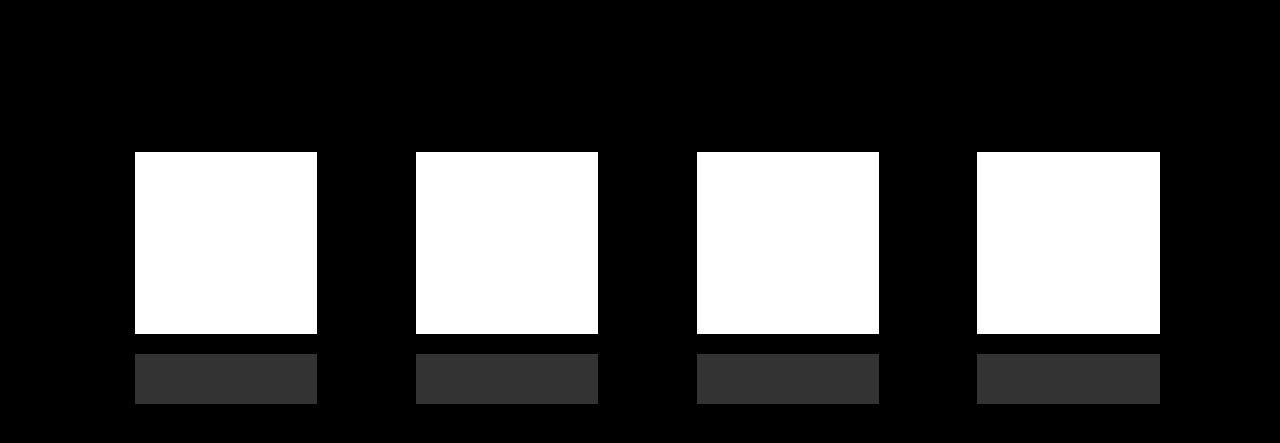
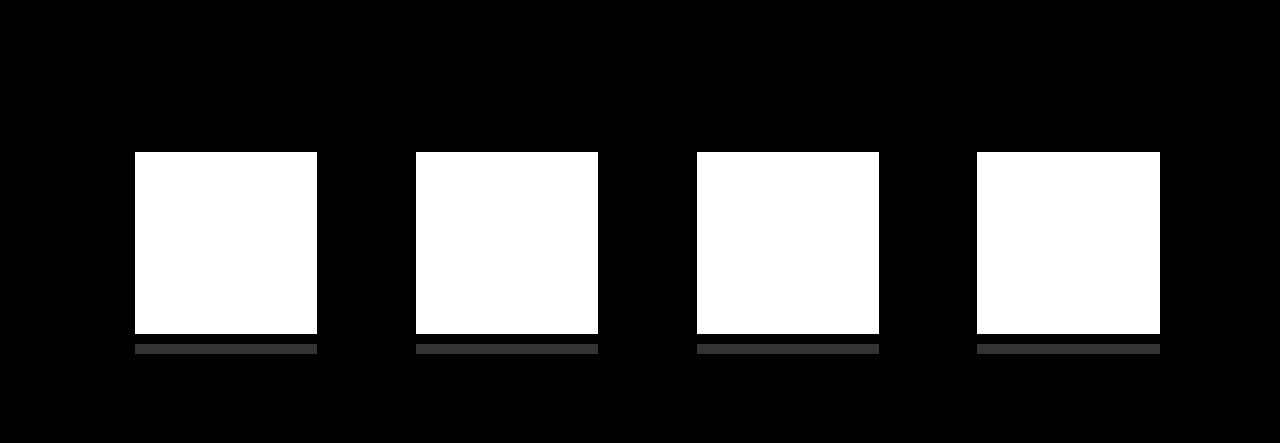
Before and after one commit to darbw698/whitleybhdarby.github.io, a plain HTML site: page whitley-darby-abstracted-web-proj-5/index.html in a window 1280 px wide. Shown: the part 101-544 px from the top of the page. Drawn offline with Linux system fonts and the light colour scheme.

Commit message:
Fixed a link and error

```diff
--- a/whitley-darby-abstracted-web-proj-5/Css/style.css
+++ b/whitley-darby-abstracted-web-proj-5/Css/style.css
@@ -86,7 +86,6 @@ aside li .profile-pic {
     margin-top: 20px;
 }
 
-}
 
 .names {
     background: white;
--- a/whitley-darby-abstracted-web-proj-5/index.html
+++ b/whitley-darby-abstracted-web-proj-5/index.html
@@ -4,7 +4,7 @@
     <head>
         <title>Abstracted Web</title>
 
-        <link rel="stylesheet" href="Css/style.css">
+        <link rel="stylesheet" href="css/style.css">
 
     </head>
 
```
